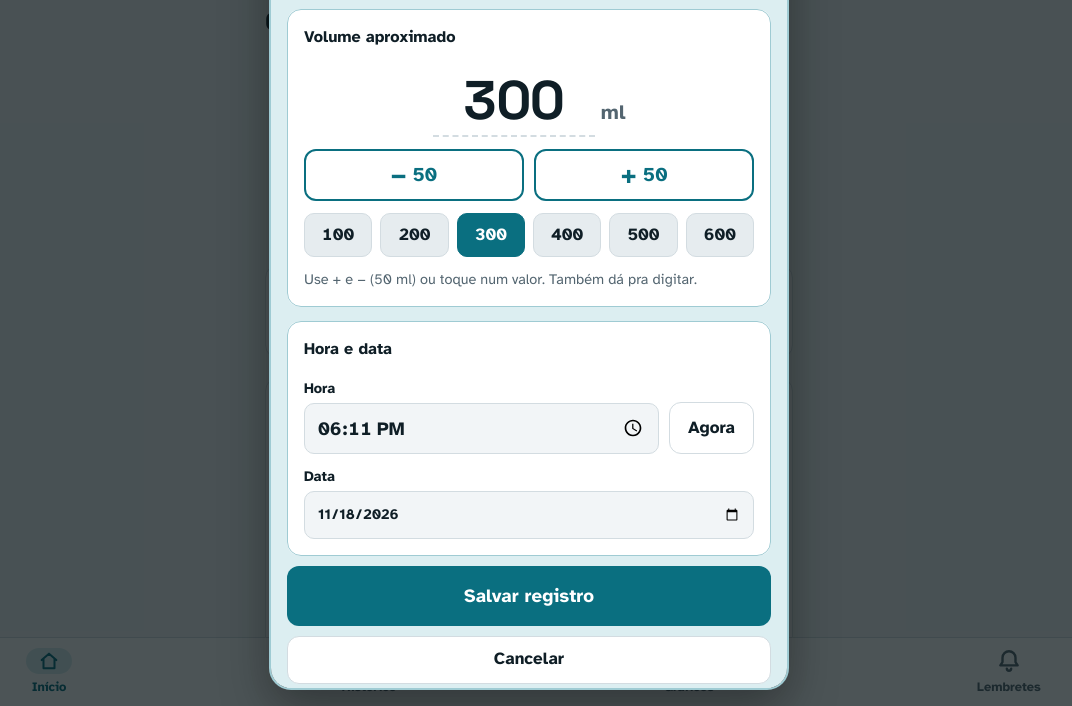
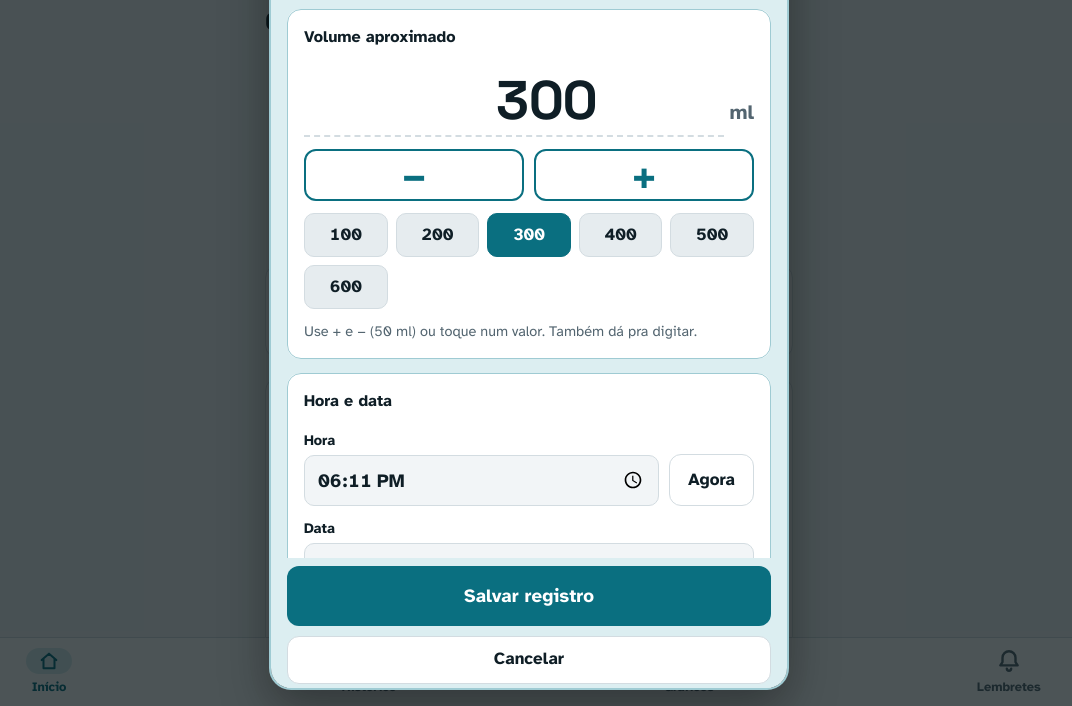
Before and after one commit to mvkerekes/maxmix, a plain HTML site: page index.html in a window 1280 px wide. Both pictures are taken after a click on the button "Nova sondagem". Shown: the part 94-800 px from the top of the page, without its empty margins (111-1183 px from the left). Drawn offline with Linux system fonts and the light colour scheme.

Commit message:
Volume nunca corta dígitos; botões − e + sem o 50
O número ocupa a linha toda e, se ainda não couber (zoom ou fonte grande
do sistema), diminui sozinho até caber. Botões só com − e +. Botão de
fechar e valores rápidos não passam mais da borda com zoom alto.

Co-Authored-By: Claude Opus 5.5 <noreply@anthropic.com>
Claude-Session: https://claude.ai/code/session_01ESb1p5Xq2bFNkHoQzvjQwJ

```diff
--- a/css/app.css
+++ b/css/app.css
@@ -150,7 +150,7 @@ legend.label + * { clear: both; }
 .round:active { background: var(--accent-soft); }
 .round.sm { width: 46px; height: 46px; font-size: 1.4em; }
 .presets { display: grid; grid-template-columns: repeat(6, 1fr); gap: 8px; }
-@media (max-width: 380px) { .presets { grid-template-columns: repeat(3, 1fr); } }
+
 .chip {
   min-height: 44px; border-radius: 10px; border: 1px solid var(--line); background: var(--surface-2);
   font-weight: 700; font-variant-numeric: tabular-nums;
@@ -381,7 +381,7 @@ body.modal-open { overflow: hidden; }
 .chart svg .halo { paint-order: stroke; stroke: var(--surface); stroke-width: 4px; stroke-linejoin: round; }
 
 /* volume: número em linha própria, tamanho que se ajusta à largura (zoom/tela pequena) */
-.volume-read input { font-size: clamp(2.2rem, 17vw, 3.2em); width: 4.6ch; max-width: 100%; text-align: center; }
+.volume-read input { font-size: clamp(2.2rem, 17vw, 3.2em); flex: 1 1 auto; width: 100%; min-width: 0; max-width: none; text-align: center; padding-left: 1.2em; }
 .unit { font-size: clamp(1rem, 5vw, 1.2em); }
 .steps { display: grid; grid-template-columns: 1fr 1fr; gap: 10px; }
 .step {
@@ -389,7 +389,12 @@ body.modal-open { overflow: hidden; }
   background: var(--surface); color: var(--accent); font-weight: 700; font-size: 1.15em;
   font-variant-numeric: tabular-nums; display: flex; align-items: center; justify-content: center; gap: 6px;
 }
-.step span { font-size: 1.35em; line-height: 1; }
+.step span { font-size: 2em; line-height: 1; font-weight: 700; }
 .step:active { background: var(--accent-soft); }
 /* telas baixas (zoom alto): botões de salvar não ficam presos embaixo, para sobrar espaço */
 @media (max-height: 640px) { .edit-card .actions { position: static; } }
+/* zoom alto: nada passa da borda do pop-up */
+.edit-head > div { min-width: 0; }
+.edit-head .icon-btn { flex-shrink: 0; }
+.presets { grid-template-columns: repeat(auto-fit, minmax(min(100%, 4.4em), 1fr)); }
+.chip { min-width: 0; }
--- a/index.html
+++ b/index.html
@@ -242,8 +242,8 @@
               <span class="unit">ml</span>
             </label>
             <div class="steps">
-              <button type="button" class="step" id="minus" aria-label="Diminuir 50 mililitros"><span aria-hidden="true">−</span> 50</button>
-              <button type="button" class="step" id="plus" aria-label="Aumentar 50 mililitros"><span aria-hidden="true">+</span> 50</button>
+              <button type="button" class="step" id="minus" aria-label="Diminuir 50 mililitros"><span aria-hidden="true">−</span></button>
+              <button type="button" class="step" id="plus" aria-label="Aumentar 50 mililitros"><span aria-hidden="true">+</span></button>
             </div>
           </div>
           <div class="presets" role="group" aria-label="Valores rápidos">
--- a/js/app.js
+++ b/js/app.js
@@ -132,6 +132,7 @@
   function setMl(v) {
     v = Math.max(0, Math.min(2000, Math.round(v / 10) * 10 || 0));
     mlInput.value = v;
+    fitVolume();
     $all(".presets .chip").forEach(function (c) { c.setAttribute("aria-pressed", String(+c.dataset.ml === v)); });
     var hint = $("#mlHint");
     if (settings.maxMl && v > settings.maxMl) {
@@ -146,6 +147,22 @@
   $("#plus").addEventListener("click", function () { setMl((+mlInput.value || 0) + 50); });
   $all(".presets .chip").forEach(function (c) { c.addEventListener("click", function () { setMl(+c.dataset.ml); }); });
   mlInput.addEventListener("change", function () { setMl(+mlInput.value || 0); });
+  mlInput.addEventListener("input", fitVolume);
+  window.addEventListener("resize", fitVolume);
+
+  // Garante que o número inteiro caiba, qualquer que seja o zoom ou o tamanho de letra do celular:
+  // começa no tamanho do CSS e diminui até não cortar nenhum dígito.
+  function fitVolume() {
+    var el = mlInput;
+    el.style.fontSize = "";
+    if (!el.offsetParent) return; // invisível: mede depois, ao abrir o pop-up
+    var fs = parseFloat(getComputedStyle(el).fontSize);
+    var guard = 40;
+    while (el.scrollWidth > el.clientWidth + 1 && fs > 18 && guard--) {
+      fs -= 2;
+      el.style.fontSize = fs + "px";
+    }
+  }
   mlInput.addEventListener("focus", function () { mlInput.select(); });
 
   $("#nowBtn").addEventListener("click", function () { setWhen(Date.now()); });
@@ -180,6 +197,7 @@
       : "Confira o volume e a hora e toque em Salvar.";
     $("#editSheet").classList.toggle("is-new", !isEdit);
     $("#editSheet").hidden = false;
+    fitVolume();
     document.body.classList.add("modal-open");
     $("#editSheet .edit-card").scrollTop = 0;
     $("#editTitle").focus({ preventScroll: true }); // não abre o teclado sozinho
--- a/sw.js
+++ b/sw.js
@@ -1,5 +1,5 @@
 /* Service worker: deixa o app funcionando offline e abre o app ao tocar na notificação. */
-const VERSION = "dm-v11";
+const VERSION = "dm-v12";
 const SHELL = [
   "./", "index.html", "css/app.css", "js/app.js", "manifest.webmanifest",
   "icons/icon.svg", "icons/icon-180.png", "icons/icon-192.png", "icons/icon-512.png", "icons/maskable-512.png"
```
